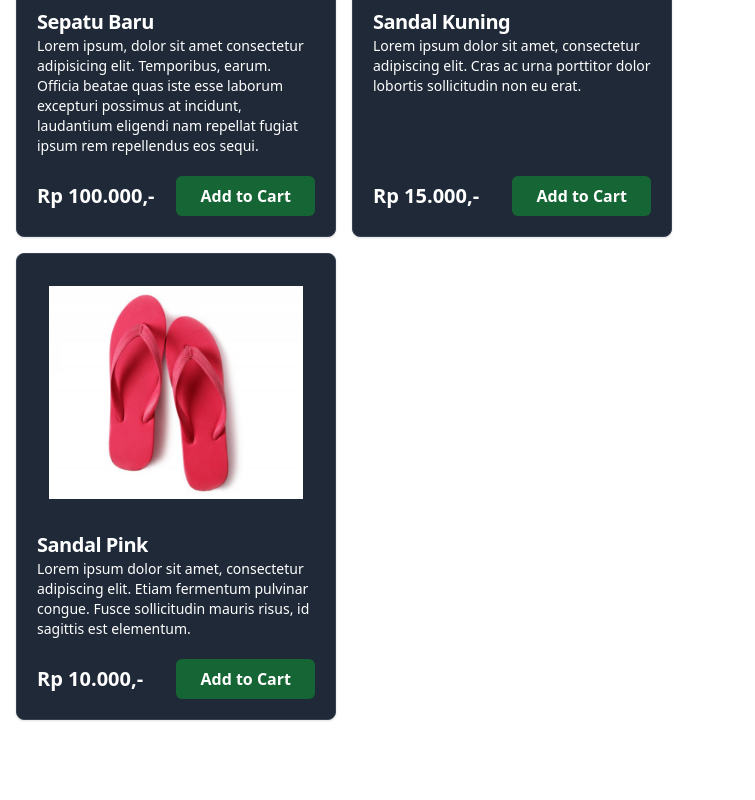
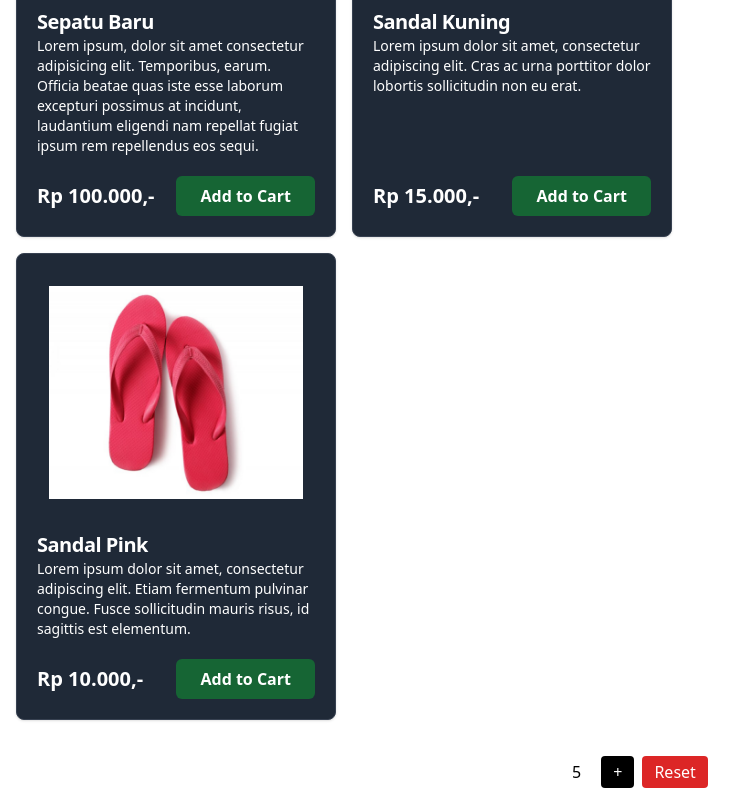
Before and after one commit to rahmatrafli1/Belajar-React-Code-Studio, a React (Vite) app in the folder my-react-app/: page /products in a window 1280 px wide. Shown: the part 328-1128 px from the top of the page, without its empty margins (0-755 px from the left). Before the commit the page ends 1064 px from the top, so only its background shows below. Built offline with nearby package versions, Linux system fonts and the light colour scheme; grey boxes are pictures that could not be loaded.

Commit message:
memperlajari life cycle pada react

```diff
--- a/my-react-app/src/components/fragments/Counter.jsx
+++ b/my-react-app/src/components/fragments/Counter.jsx
@@ -1,3 +1,4 @@
+/* eslint-disable no-unused-vars */
 import React from "react";
 
 class Counter extends React.Component {
@@ -6,7 +7,21 @@
     this.state = {
       count: 0,
     };
+    console.log("constructor");
   }
+
+  componentDidMount() {
+    this.setState({ count: 10 });
+    console.log("componentDidMount");
+  }
+
+  componentDidUpdate(prevProps, prevState) {
+    console.log("componentDidUpdate");
+    if (this.state.count === 10) {
+      this.setState({ count: 5 });
+    }
+  }
+
   render() {
     return (
       <div className="flex items-center mb-3">
@@ -27,6 +42,7 @@
         >
           Reset
         </button>
+        {console.log("render")}
       </div>
     );
   }
--- a/my-react-app/src/pages/products.jsx
+++ b/my-react-app/src/pages/products.jsx
@@ -1,6 +1,7 @@
 import { Fragment, useState } from "react";
 import CardProducts from "../components/fragments/CardProducts";
 import Button from "../components/elements/Button";
+import Counter from "../components/fragments/Counter";
 
 const products = [
   {
@@ -133,6 +134,9 @@
           </table>
         </div>
       </div>
+      <div className="flex justify-center mt-5">
+        <Counter />
+      </div>
     </Fragment>
   );
 };
```
